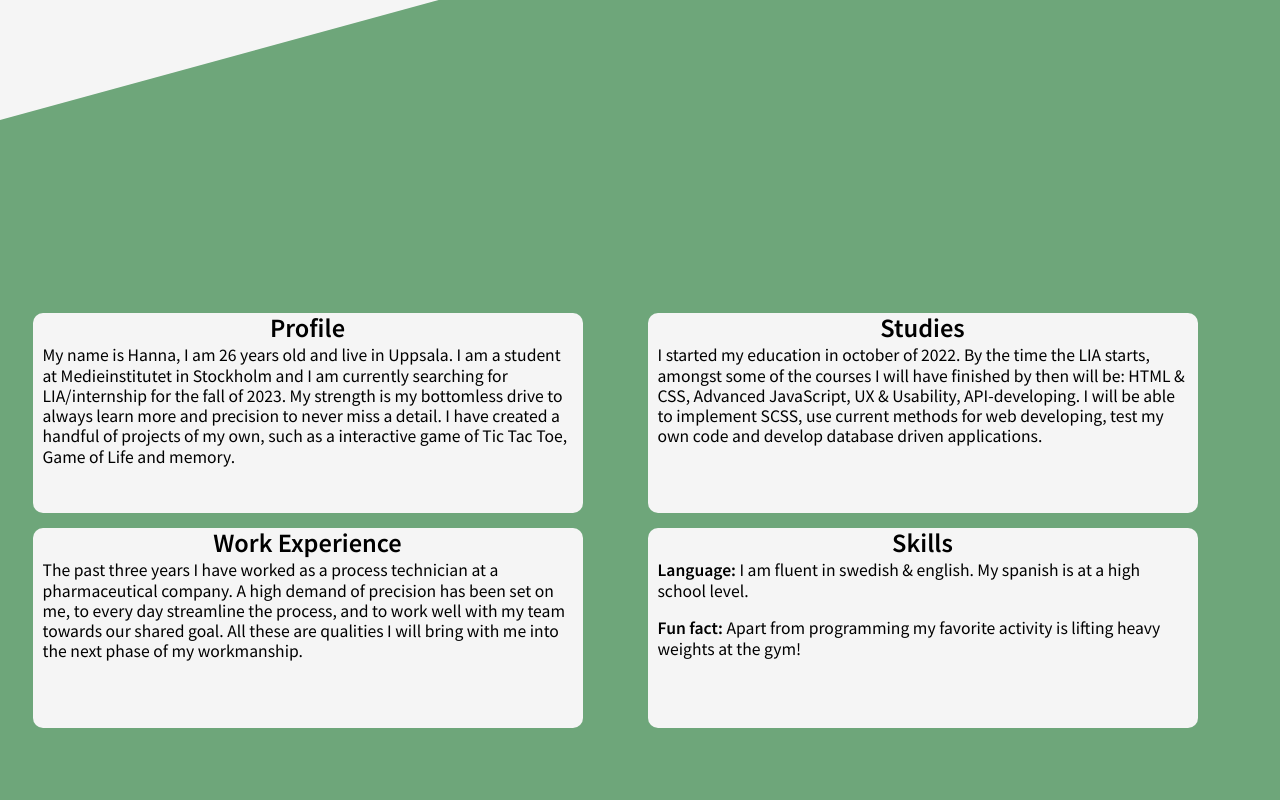
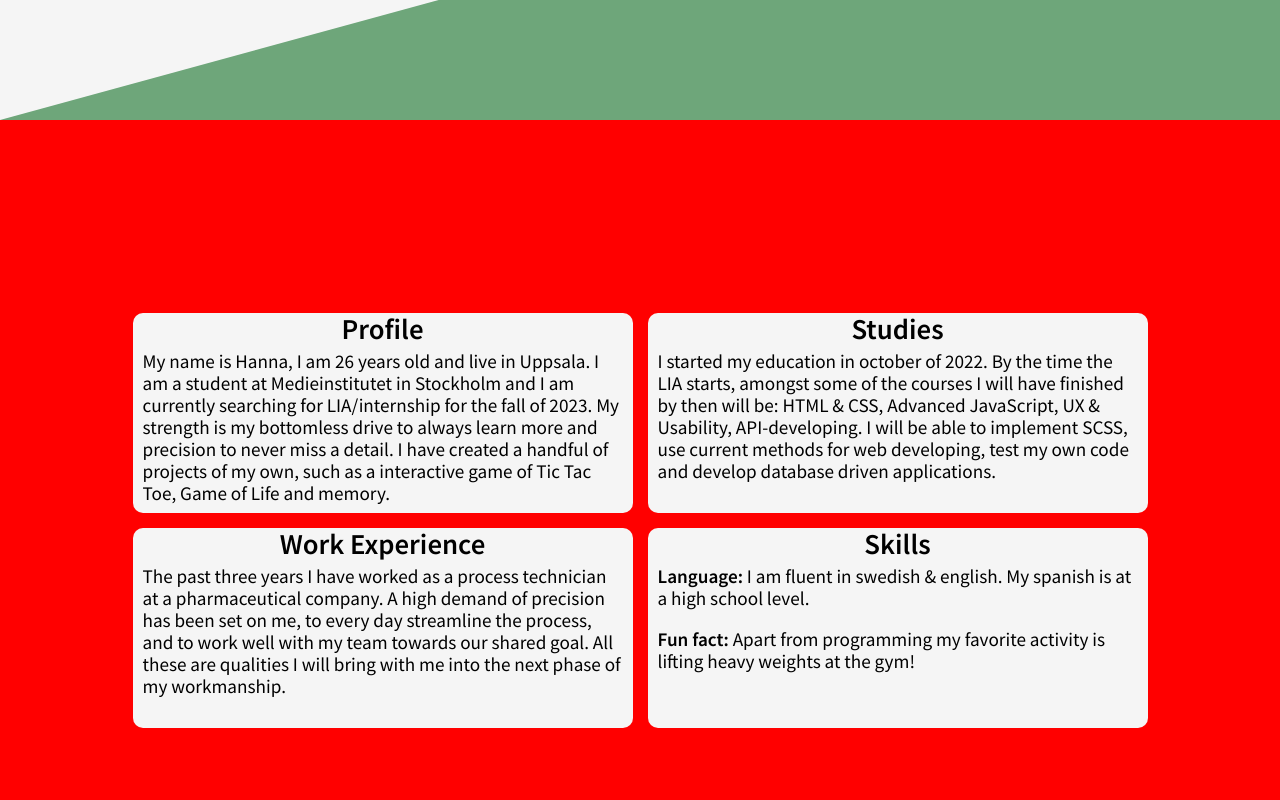
Before and after one commit to Medieinstitutet/inl-3-cv-med-css-hannaforssell, a website built with Parcel: page index.html in a window 1280 px wide. Shown: the part 680-1480 px from the top of the page. Built offline with nearby package versions, Linux system fonts and the light colour scheme.

Commit message:
🚧 fix: Fixing responisive experience page

```diff
--- a/styles/layout/_base.scss
+++ b/styles/layout/_base.scss
@@ -101,6 +101,8 @@ main {
   z-index: 2;
   height: 100vh;
   display: grid;
+  justify-content: center;
+  align-content: center;
   gap: 15px;
   padding: 1em;
   font-size: 1.1rem;
@@ -111,6 +113,7 @@ main {
     padding-left: 10px;
     padding-right: 10px;
     height: 200px;
+    width: 400px;
 
     h2 {
       text-align: center;
--- a/styles/layout/_desktop.scss
+++ b/styles/layout/_desktop.scss
@@ -1,12 +1,8 @@
 /*-----------------Experience page-----------------*/
 .experience {
-    grid-template-columns: repeat(auto-fill, 600px);
-    gap: 80px;
-    justify-content: center;
-    align-content: center;
+    background-color: red;
+    grid-template-columns: repeat(2, 500px);
 
     article {
-        height: 250px;
-        width: 550px;
     }
   }
--- a/styles/layout/_tablet.scss
+++ b/styles/layout/_tablet.scss
@@ -1,9 +1,10 @@
 /*-----------------Experience page-----------------*/
 .experience {
+    background-color: pink;
     font-size: 1.2rem;
-    gap: 0;
 
     article {
-        height: 150px;
+        height: 200px;
+        width: 500px;
     }
 }
--- a/styles/style.scss
+++ b/styles/style.scss
@@ -1,11 +1,11 @@
 @import 'layout/normalize';
 
-@media screen and (min-width: 1024px) {
-    @import 'layout/desktop';
-}
+@import 'layout/base';
 
 @media screen and (min-width: 732px) {
     @import 'layout/tablet';
 }
 
-@import 'layout/base';
+@media screen and (min-width: 1024px) {
+    @import 'layout/desktop';
+}
```
Also changed, not shown: styles/style.css, 1 other file.
